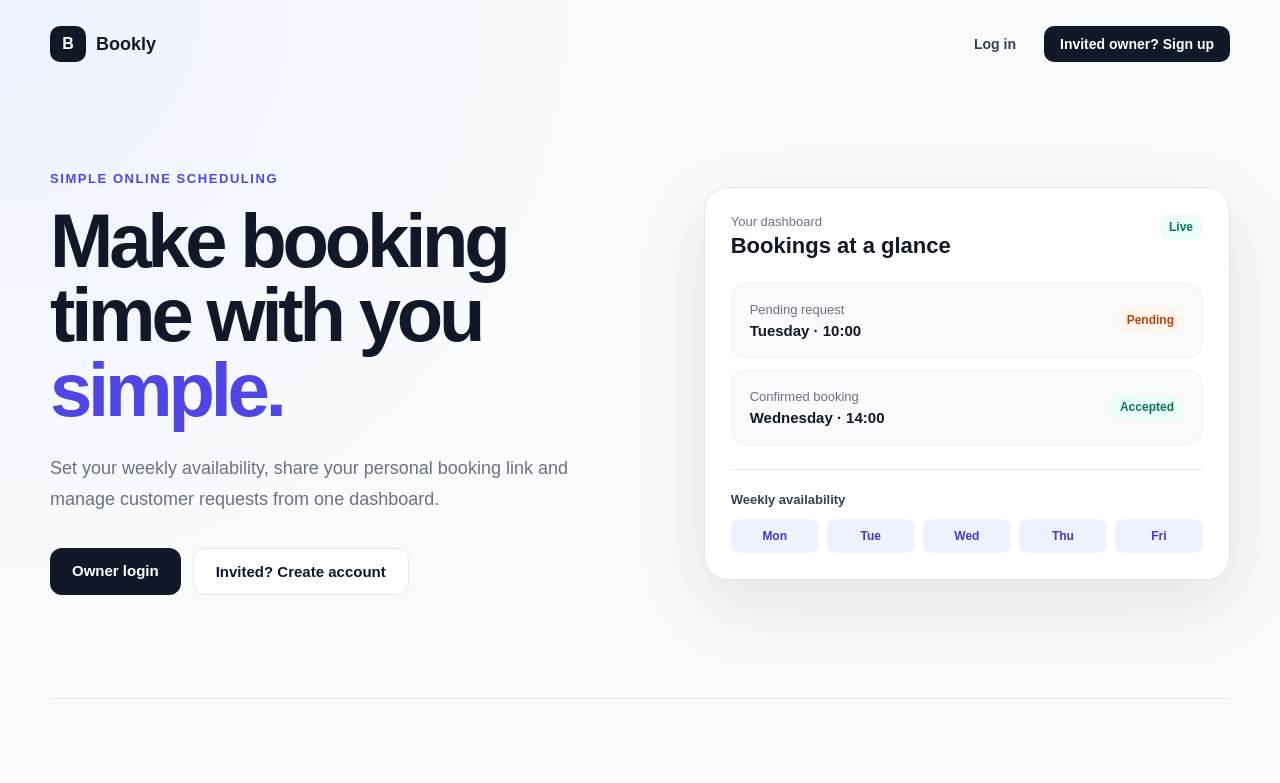
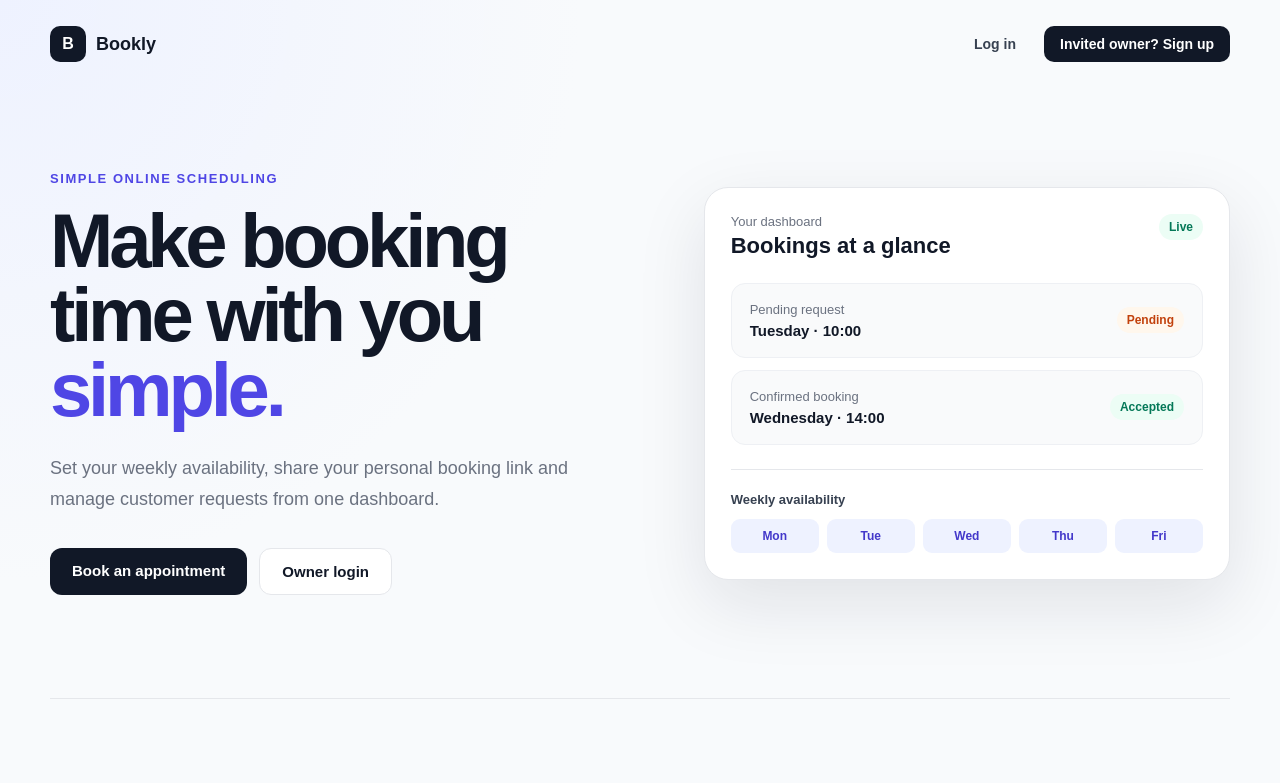
Before and after one commit to mohamed-hassan9455/Booking-System, a Next.js app: page / in a window 1280 px wide. Shown: the top 783 px of the page. Built offline with nearby package versions, Linux system fonts and the light colour scheme.

Commit message:
Add customer booking link to homepage

```diff
--- a/app/page.tsx
+++ b/app/page.tsx
@@ -36,12 +36,12 @@ export default function Home() {
           </p>
 
           <div className={styles.actions}>
-            <Link href="/login" className={styles.primaryButton}>
-              Owner login
+            <Link href="/book" className={styles.primaryButton}>
+              Book an appointment
             </Link>
 
-            <Link href="/signup" className={styles.secondaryButton}>
-              Invited? Create account
+            <Link href="/login" className={styles.secondaryButton}>
+              Owner login
             </Link>
           </div>
         </div>
```
